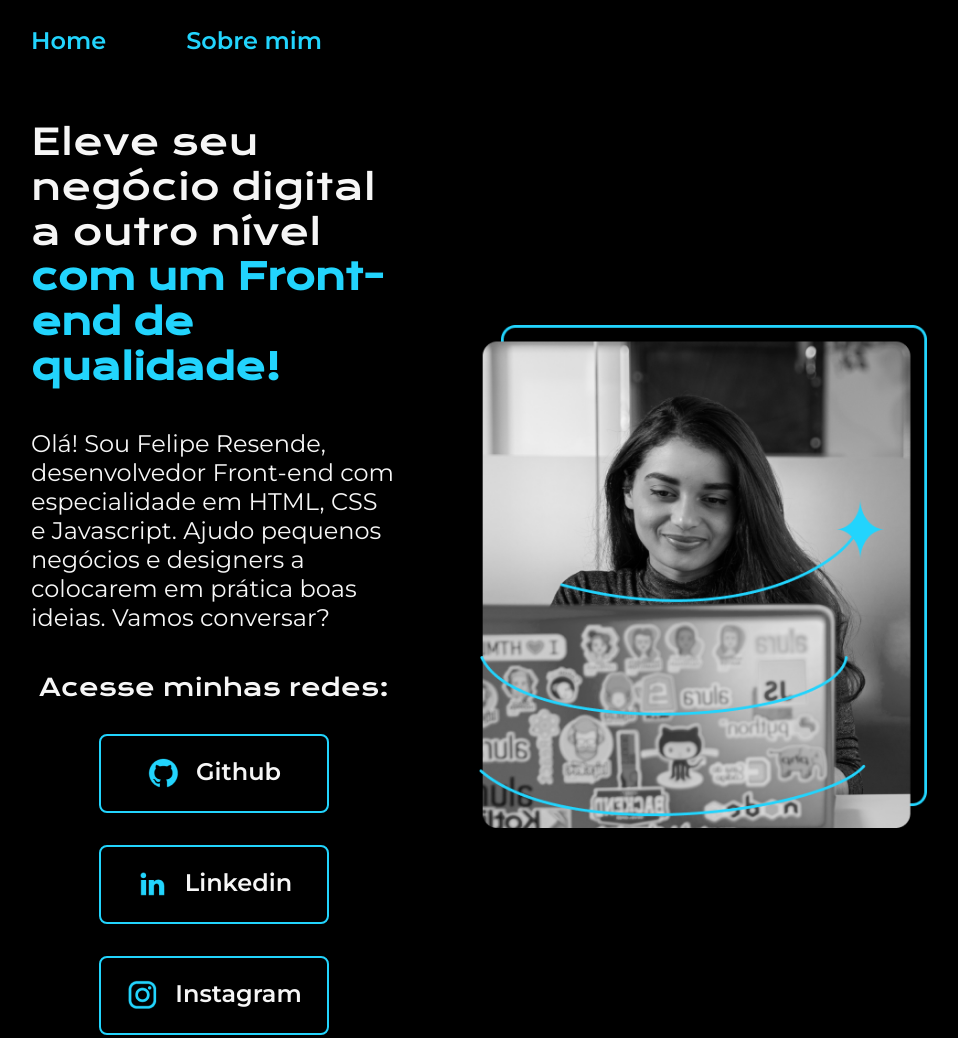
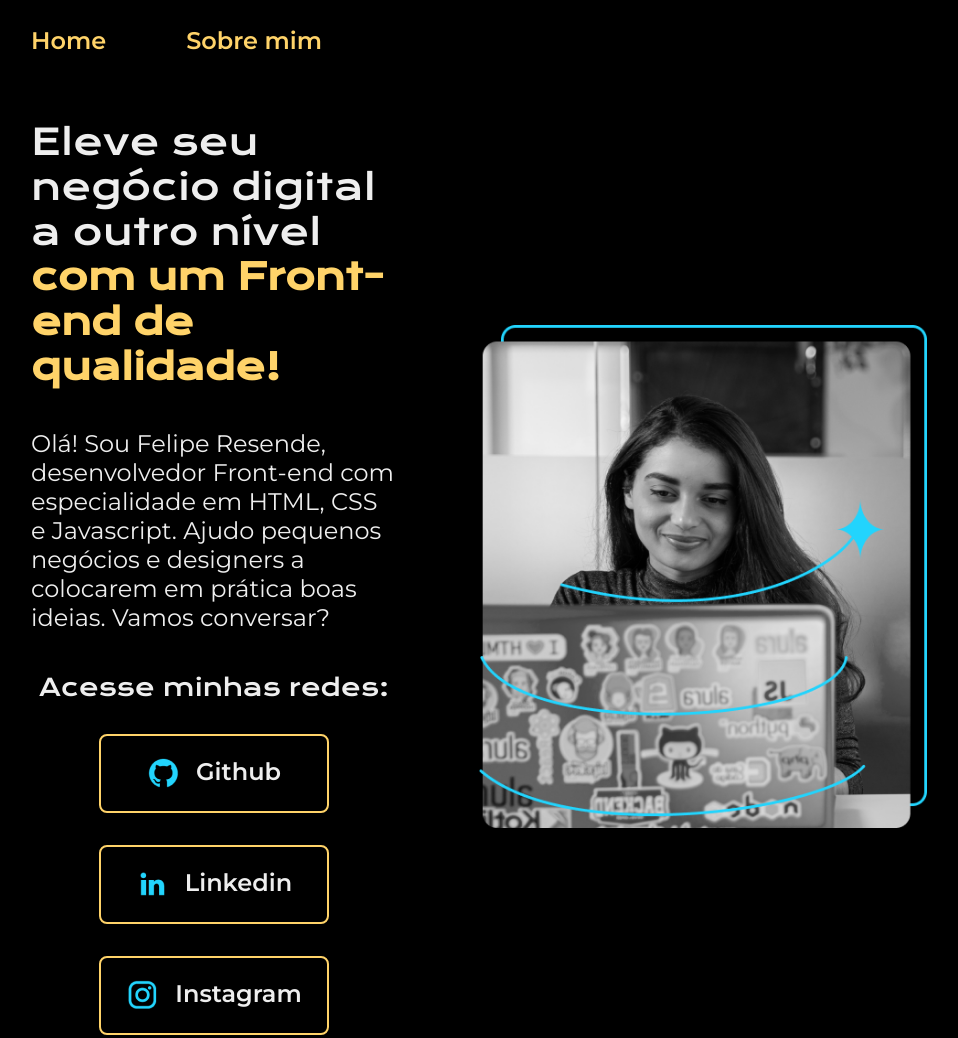
Before and after one commit to felipe-resende-oliveira/Alura-introdu-o-html-css, a plain HTML site: page index.html in a window 1280 px wide. Shown: the top 1038 px of the page, without its empty margins (161-1119 px from the left). Drawn offline with nearby package versions, Linux system fonts and the light colour scheme.

Commit message:
alteração na paleta de cores

```diff
--- a/styles/style.css
+++ b/styles/style.css
@@ -3,9 +3,9 @@
 
 :root {
     --cor-primaria: #000000;
-    --cor-secundaria: #F6F6F6;
-    --cor-terciaria: #22D4FD;
-    --cor-hover: #272727;
+    --cor-secundaria: #EEEEEE;
+    --cor-terciaria: #FFD369;
+    --cor-hover: #393E46;
 
     --fonte-primaria: "Krona one", sans-serif;
     --fonte-secundaria: "Montserrat", sans-serif;
```
